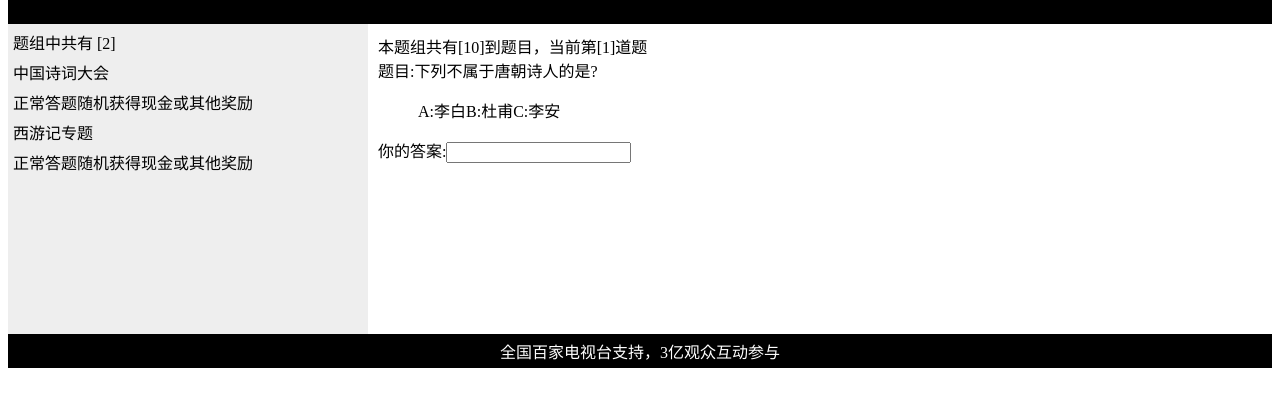
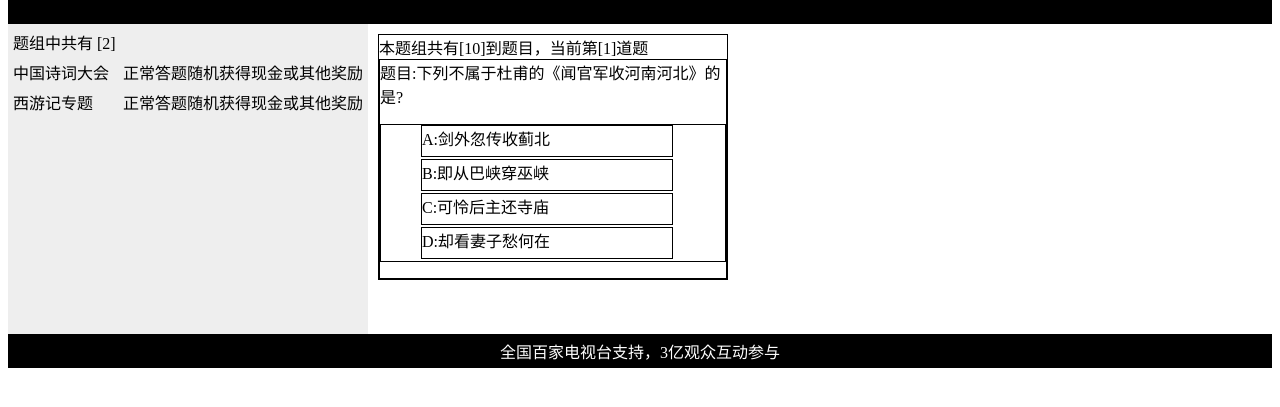
Before and after one commit to 17706812882/go_and_answer, a React app: page / in a window 1280 px wide. Shown: the part 83-490 px from the top of the page. Built offline with nearby package versions, Linux system fonts and the light colour scheme.

Commit message:
ADD 完成了ITEM和GROUP组件的基本布局,以及答题时候的联动操作

```diff
--- a/app/components/App.js
+++ b/app/components/App.js
@@ -1,8 +1,8 @@
 import React from 'react';
 require('./App.css');
 
-import Group from './questionGroup/group';
-import Item from './questionItem/item';
+import Group from './quest/group/group';
+import Item from './quest/item/item';
 
 export default class App extends React.Component {
   constructor(props) {
--- a/app/components/questionGroup/group.css
+++ b/app/components/quest/group/group.css
@@ -6,8 +6,8 @@
 
 }
 .groupHead{
-
+    float:left;
 }
 .groupRemark{
-
+    float:right;
 }
--- a/app/components/questionGroup/group.js
+++ b/app/components/quest/group/group.js
@@ -1,6 +1,6 @@
 import React from 'react';
 require('./group.css');
-var groupData   = require('../../data/group.json')
+var groupData   = require('../../../data/group.json')
 
 
 /**
--- /dev/null
+++ b/app/components/quest/item/item.css
@@ -0,0 +1,14 @@
+
+
+.itemBox{
+  border:1px black solid
+}
+.itemContent{
+  border:1px black solid
+}
+.itemAnswerBox{
+  border:1px black solid
+}
+.optionBox{
+  border:1px black solid;margin-bottom:2px;width: 250px;height:30px;
+}
--- a/app/components/questionItem/item.js
+++ b/app/components/quest/item/item.js
@@ -1,13 +1,28 @@
 import React from 'react';
 require('./item.css');
-var itemData   = require('../../data/item.json')
+var itemData   = require('../../../data/item.json')
 
 export default class Item extends React.Component {
   constructor(props) {
     super(props);
+      this.state = {
+          currentIndex:0
+      }
+  }
+    handleClick = (total,answerIndex)=>{
+        console.log("Item option select : answerIndex=" + answerIndex+"|total="+total);
 
-  }
+        if(this.state.currentIndex+1 == total){
+            alert("已经答完所有的题目");
+        }else{
+            this.setState(
+                {currentIndex:this.state.currentIndex+1}
+            );
+        }
 
+
+
+    }
   render() {
       var selectedGroupId = this.props.selectedGroupId;
       var groupItemData;
@@ -26,20 +41,20 @@ export default class Item extends React.Component {
         var res = [];
 
         for(var i=0;i<currentItem.options.length;i++){
-        res.push(<ui key={i}>{currentItem.options[i]}</ui>);
-        console.log("add options")
-      }
+            res.push(<ui key={i}><div onClick={this.handleClick.bind(this, groupItemData.totalCount,currentItem.options[i])}  className="optionBox">{currentItem.options[i]}</div></ui>);
+            console.log("add options")
+        }
       return res;
     }
     return (
       <div className="itemBox">
-        本题组共有[{groupItemData.totalCount}]到题目，当前第[{groupItemData.currentIndex}]道题
+        本题组共有[{groupItemData.totalCount}]到题目，当前第[{this.state.currentIndex+1}]道题
         <div className="itemContent">
-          {<span>题目:{groupItemData.rows[groupItemData.currentIndex].content}</span>}
+          {<span>题目:{groupItemData.rows[this.state.currentIndex].content}</span>}
           <ul className="itemAnswerBox">
-            {list(groupItemData.currentIndex)}
+            {list(this.state.currentIndex)}
           </ul>
-          <div>你的答案:<input type="text" /></div>
+
         </div>
       </div>
 
--- a/app/components/questionItem/item.css
+++ /dev/null
@@ -1,9 +0,0 @@
-.itemBox{
-
-}
-.itemContent{
-
-}
-.itemAnswerBox{
-  clear:both;
-}
--- a/app/data/item.json
+++ b/app/data/item.json
@@ -4,7 +4,7 @@
     "groupId":1,
     "items":{
       "totalCount": 10,
-      "currentIndex": 1,
+
       "rows": [
         {
           "id": 1,
@@ -14,8 +14,7 @@
             "B:即从巴峡穿巫峡",
             "C:可怜后主还寺庙",
             "D:却看妻子愁何在"
-          ],
-          "selected": ""
+          ]
         },
         {
           "id": 2,
@@ -24,9 +23,82 @@
             "A:李白",
             "B:杜甫",
             "C:李安"
+          ]
+        },
+        {
+          "id": 3,
+          "content": "先秦时代，教育内容以“六艺”为主，下列不属于“六艺”的是?",
+          "options": [
+            "A:射",
+            "B:御",
+            "C:武"
+          ]
+        },
+        {
+          "id": 4,
+          "content": "科举制在中国影响深远，乡试录取者称为“举人”，会试录取者称为“贡生”，那么殿试录取者称为?",
+          "options": [
+            "A:大元",
+            "B:解元",
+            "C:榜眼"
+          ]
+        },
+        {
+          "id": 5,
+          "content": "“豆蔻”是指几岁?",
+          "options": [
+            "A:13",
+            "B:15",
+            "C:18"
+          ]
+        },
+        {
+          "id": 6,
+          "content": "中国的书院制度自唐代始，有官方和私人设置的两类，下列各书院属于官方创办的是?",
+          "options": [
+            "A:岳麓书院",
+            "B:嵩阳书院",
+            "C:集贤书院"
+          ]
+        },
+        {
+          "id": 7,
+          "content": "友谊的深浅，由下列那一个成语可以看出情义最为深重？",
+          "options": [
+            "A:莫逆之交",
+            "B:金兰之交",
+            "C:刎颈之交"
           ],
           "selected": ""
+        },
+        {
+          "id": 8,
+          "content": "郑谷有诗曰：“何事文星与酒星，一时钟在李先生。高吟大醉三千百，留着人间伴月明。”诗中的李先生指的是?",
+          "options": [
+            "A:李商隐",
+            "B:李贺",
+            "C:李白"
+          ]
+        },
+        {
+          "id": 9,
+          "content": "张渭《别韦郎中》一诗中有“不知郎中桑落酒，教人无奈别离何”一句，句中所提到的“桑落酒”原产地在?",
+          "options": [
+            "A:永济",
+            "B:桑落",
+            "C:汾阳"
+          ]
+        },
+        {
+          "id": 10,
+          "content": "“天道有常，不为尧存，不为桀亡。”是百家中那位思想家的观点?",
+          "options": [
+            "A:孟子",
+            "B:韩非子",
+            "C:荀子"
+          ]
         }
+
       ]
     }
   },
@@ -34,7 +106,7 @@
     "groupId":2,
     "items":{
       "totalCount": 1,
-      "currentIndex": 0,
+
       "rows": [
         {
           "id": 1,
@@ -44,8 +116,7 @@
             "B:新疆",
             "C:西康",
             "D:边疆"
-          ],
-          "selected": ""
+          ]
         }
       ]
     }
```
Also changed, not shown: app/index.html (+2 -0 lines), package.json (+1 -7 lines).
